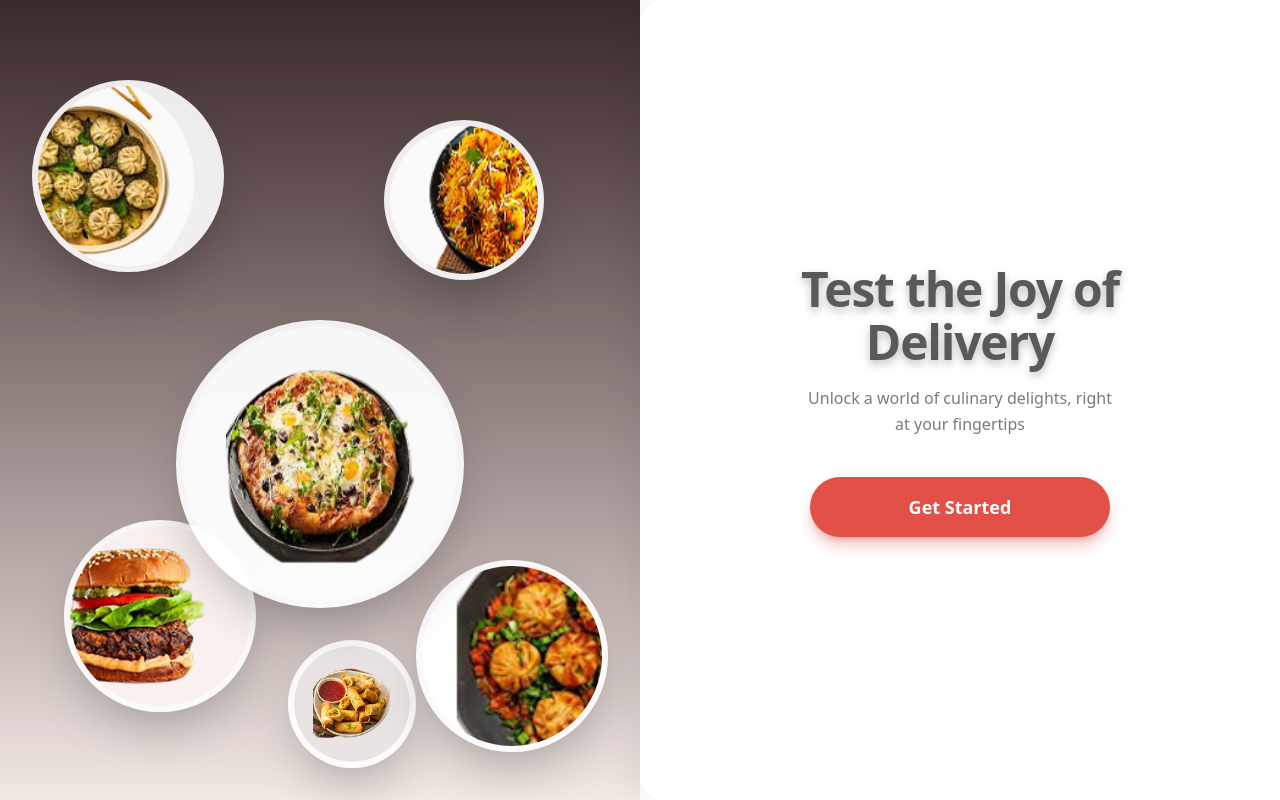
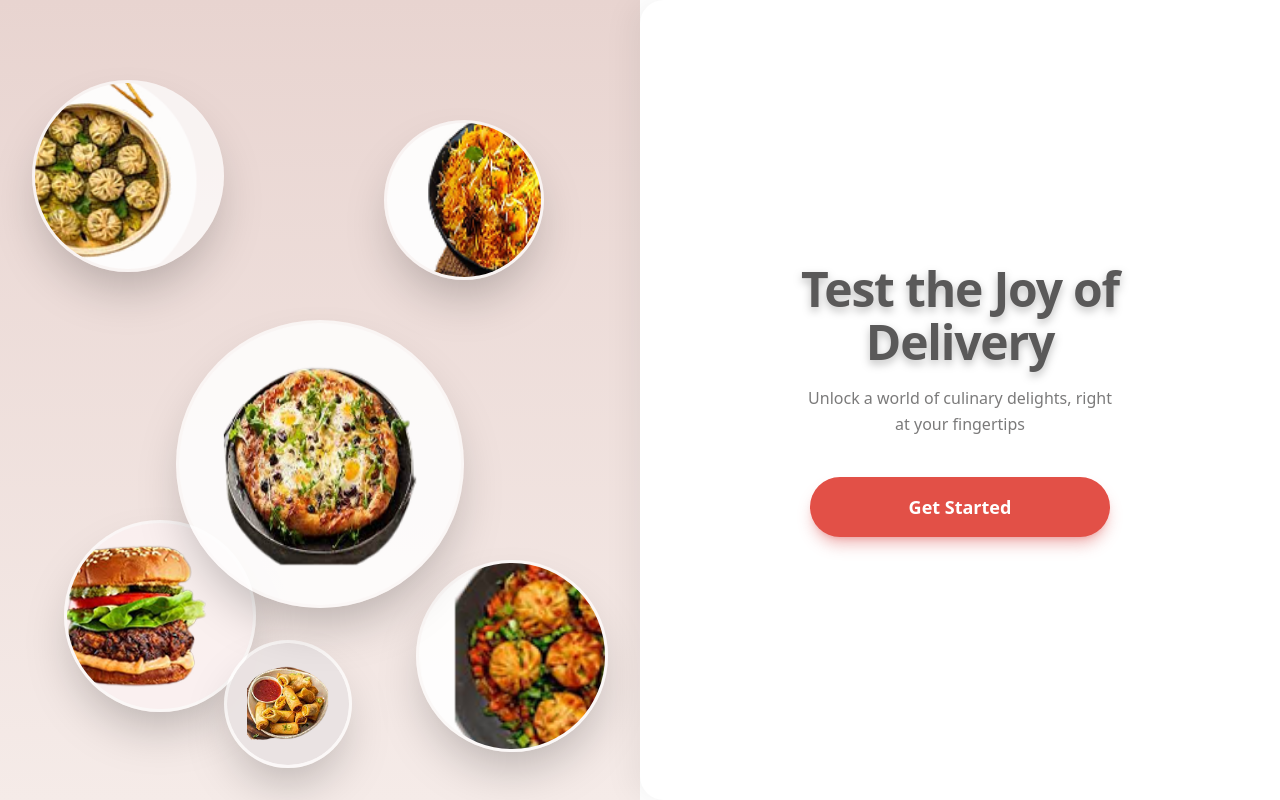
Before and after one commit to AndresUrbano31/food-delivery, a Next.js app: page / in a window 1280 px wide. Built offline with nearby package versions, Linux system fonts and the light colour scheme.

Commit message:
correccion errores

```diff
--- a/src/app/page.tsx
+++ b/src/app/page.tsx
@@ -4,7 +4,7 @@ import Image from "next/image";
 import Link from "next/link";
 
 const FloatingCircle = ({ src, className }: { src: string, className: string }) => (
-  <div className={`absolute ${className} bg-white/90 rounded-full shadow-2xl flex items-center justify-center p-[6px] transition-all`}>
+  <div className={`absolute ${className} bg-white/70 rounded-full shadow-2xl flex items-center justify-center p-[3px] transition-all`}>
     <div className="relative w-full h-full rounded-full overflow-hidden">
       <img src={src} alt="Food" className="w-full h-full object-cover" />
     </div>
@@ -15,36 +15,36 @@ export default function OnboardingScreen() {
   return (
     <main className="min-h-screen flex flex-col md:flex-row w-full bg-white">
       {/* Left/Top Section: Visuals */}
-      <div className="relative overflow-hidden w-full h-[60vh] md:h-screen md:w-1/2 bg-gradient-to-b from-[#3B2A2A] to-[#F2E8E4]">
+      <div className="relative overflow-hidden w-full h-[60vh] md:h-screen md:w-1/2 bg-gradient-to-b from-[#E8D4D0] to-[#F5EBE8]">
         {/* Circle 1: Dumplings */}
         <FloatingCircle
           src="/images/dumplings.png"
-          className="top-[2%] left-[-10%] w-28 h-28 md:top-[10%] md:left-[5%] md:w-48 md:h-48 z-10"
+          className="top-[2%] left-[-15%] w-[120px] h-[120px] md:top-[10%] md:left-[5%] md:w-48 md:h-48 z-10"
         />
         {/* Circle 2: Biryani */}
         <FloatingCircle
           src="/images/biryani.png"
-          className="top-[12%] right-[-5%] w-24 h-24 md:top-[15%] md:right-[15%] md:w-40 md:h-40 z-10"
+          className="top-[14%] right-[-15%] w-[130px] h-[130px] md:top-[15%] md:right-[15%] md:w-40 md:h-40 z-10"
         />
         {/* Circle 3: Pizza */}
         <FloatingCircle
           src="/images/pizza.png"
-          className="top-[25%] left-[50%] -translate-x-1/2 w-48 h-48 md:top-[40%] md:left-[50%] md:w-72 md:h-72 z-20"
+          className="top-[22%] left-[50%] -translate-x-1/2 w-[190px] h-[190px] md:top-[40%] md:left-[50%] md:w-72 md:h-72 z-20"
         />
         {/* Circle 4: Burger */}
         <FloatingCircle
           src="/images/burger.png"
-          className="top-[50%] left-[-12%] w-36 h-36 md:top-[65%] md:left-[10%] md:w-48 md:h-48 z-10"
+          className="top-[46%] left-[-12%] w-[160px] h-[160px] md:top-[65%] md:left-[10%] md:w-48 md:h-48 z-10"
         />
         {/* Circle 5: Spring Rolls */}
         <FloatingCircle
           src="/images/spring-rolls.png"
-          className="top-[65%] left-[35%] w-20 h-20 md:top-[80%] md:left-[45%] md:w-32 md:h-32 z-10"
+          className="top-[56%] left-[50%] -translate-x-1/2 w-[110px] h-[110px] md:top-[80%] md:left-[45%] md:w-32 md:h-32 z-10"
         />
         {/* Circle 6: Gyoza */}
         <FloatingCircle
           src="/images/gyoza.png"
-          className="top-[45%] right-[-10%] w-28 h-28 md:top-[70%] md:right-[5%] md:w-48 md:h-48 z-10"
+          className="top-[42%] right-[-15%] w-[140px] h-[140px] md:top-[70%] md:right-[5%] md:w-48 md:h-48 z-10"
         />
       </div>
 
```
